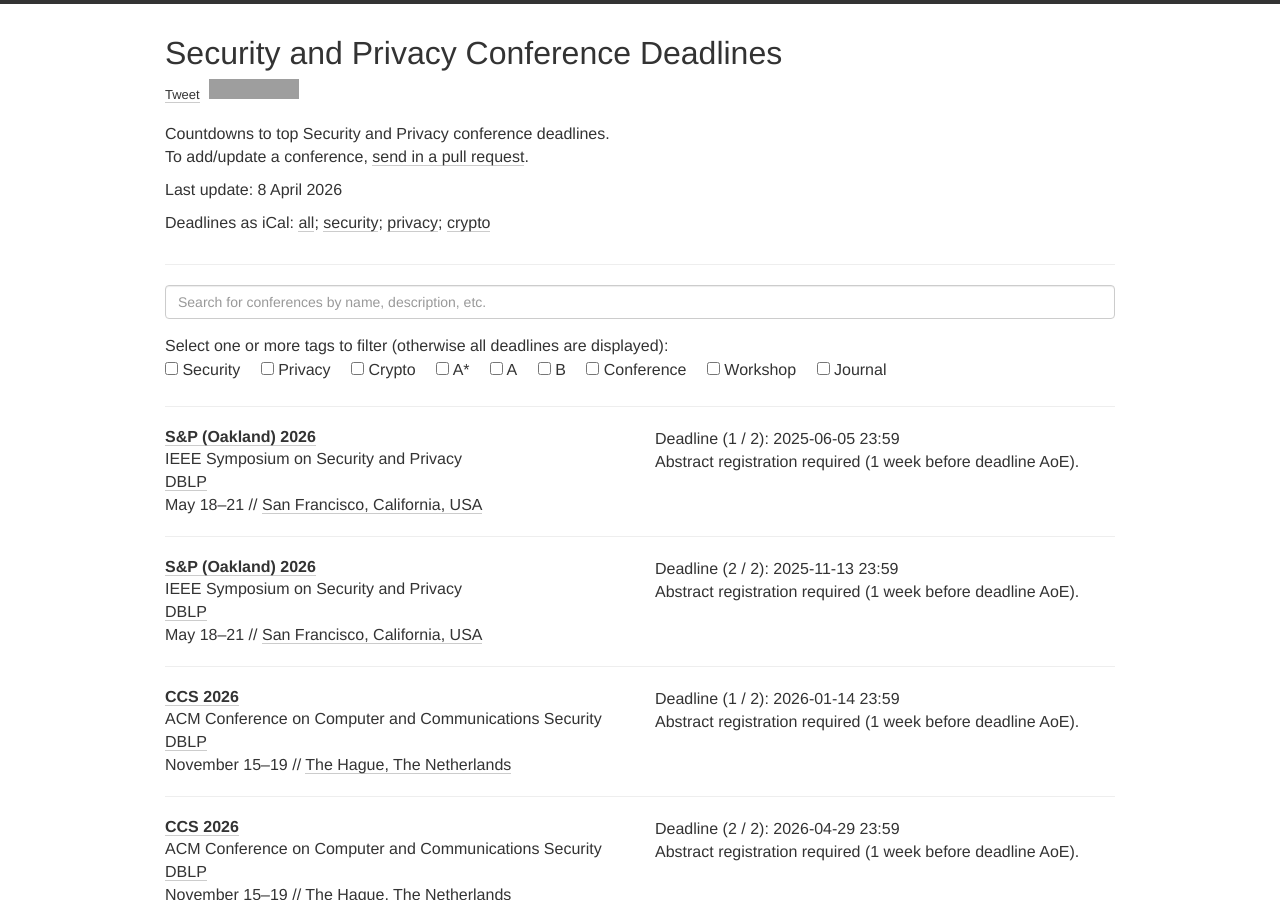
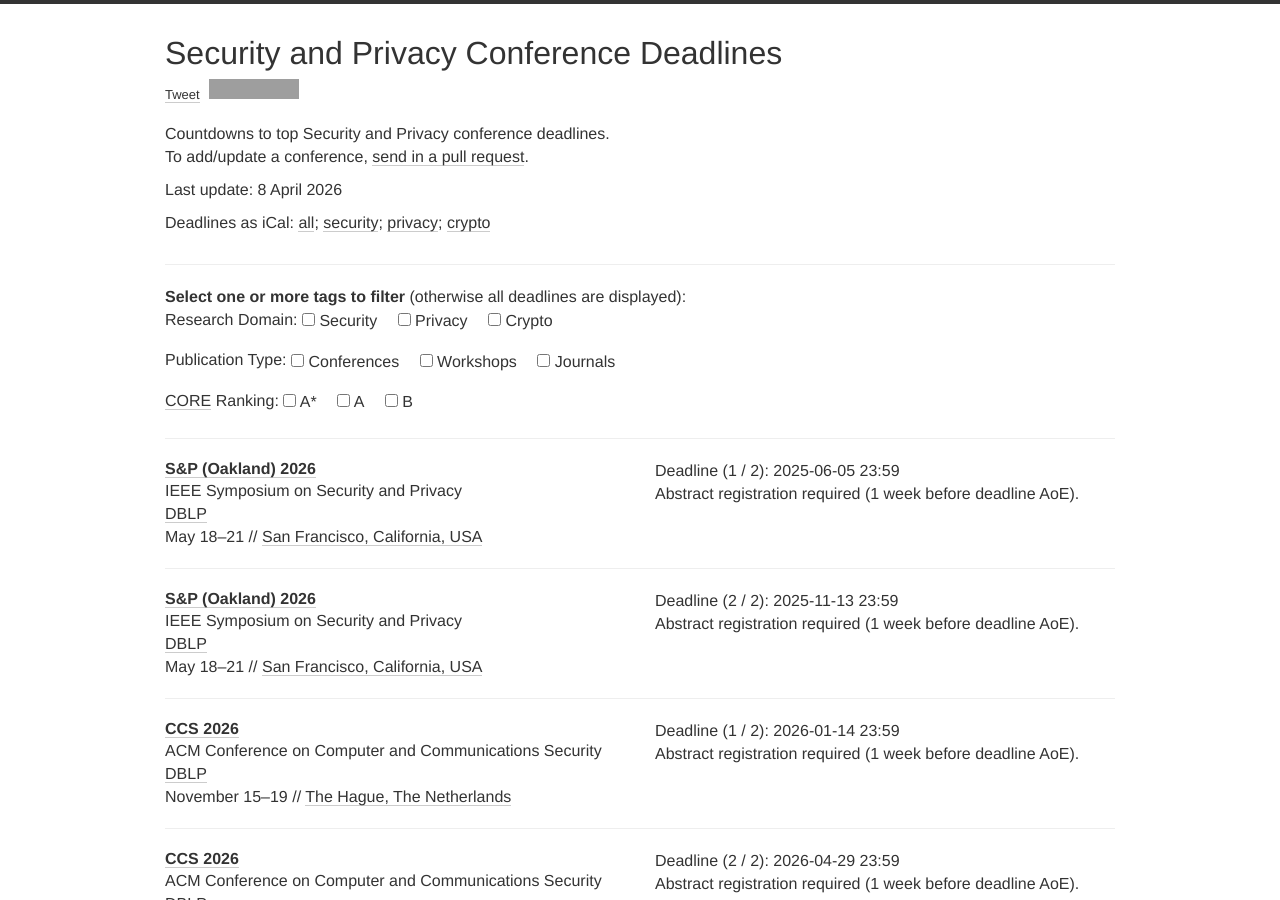
Before and after one commit to sec-deadlines/sec-deadlines.github.io, a Jekyll site: the page built from index.html, in a window 1280 px wide and 900 px high. Built offline with Jekyll 4.4.1, drawn with Linux system fonts in a browser that asks for light colours; nearby versions of some CDN libraries; comment, search, counter and statistics services are not loaded; grey boxes are pictures that could not be loaded.

Commit message:
Update index.html

```diff
--- a/index.html
+++ b/index.html
@@ -43,27 +43,49 @@
         <hr>
         <div class="row">
           <div class="col-xs-12">
-            <div class="form-group">
-              <input type="text" id="search-input" class="form-control" placeholder="Search for conferences by name, description, etc.">
+            <span class="tagtitle"><b>Select one or more tags to filter</b> (otherwise all deadlines are displayed):</span>
           </div>
-          </div>
-        </div>
-        <div class="row">
           <div class="col-xs-12">
-            <!-- <div class="well"> -->
-              Select one or more tags to filter (otherwise all deadlines are displayed):
             <form class="form-inline">
               <div class="form-group">
-                  {% for type in site.data.types %}
+                <span class="mytitle">Research Domain: </span>
+                {% for type in site.data.filters.filter1 %}
                 <div class="checkbox">
                   <label>
-                      <input type="checkbox" id="{{ type.tag }}-checkbox" class=""> {{ type.name }}
+                    <input type="checkbox" id="{{ type.tag }}-checkbox" class="filter-checkbox" data-filter-group="filter1"> {{ type.name }}
                   </label>
                 </div>
                 {% endfor %}
               </div>
             </form>
-            <!-- </div> -->
+          </div>
+          <div class="col-xs-12">
+            <form class="form-inline">
+              <div class="form-group">
+                <span class="mytitle">Publication Type: </span>
+                {% for type in site.data.filters.filter2 %}
+                <div class="checkbox">
+                  <label>
+                    <input type="checkbox" id="{{ type.tag }}-checkbox" class="filter-checkbox" data-filter-group="filter2"> {{ type.name }}
+                  </label>
+                </div>
+                {% endfor %}
+              </div>
+            </form>
+          </div>
+          <div class="col-xs-12">
+            <form class="form-inline">
+              <div class="form-group">
+                <span class="mytitle"><a href="https://portal.core.edu.au/conf-ranks/" target="_blank">CORE</a> Ranking: </span>
+                {% for type in site.data.filters.filter3 %}
+                <div class="checkbox">
+                  <label>
+                    <input type="checkbox" id="{{ type.tag }}-checkbox" class="filter-checkbox" data-filter-group="filter3"> {{ type.name }}
+                  </label>
+                </div>
+                {% endfor %}
+              </div>
+            </form>
           </div>
         </div>
       </div>
```
Lines whose indentation alone changed are shown as unchanged.
